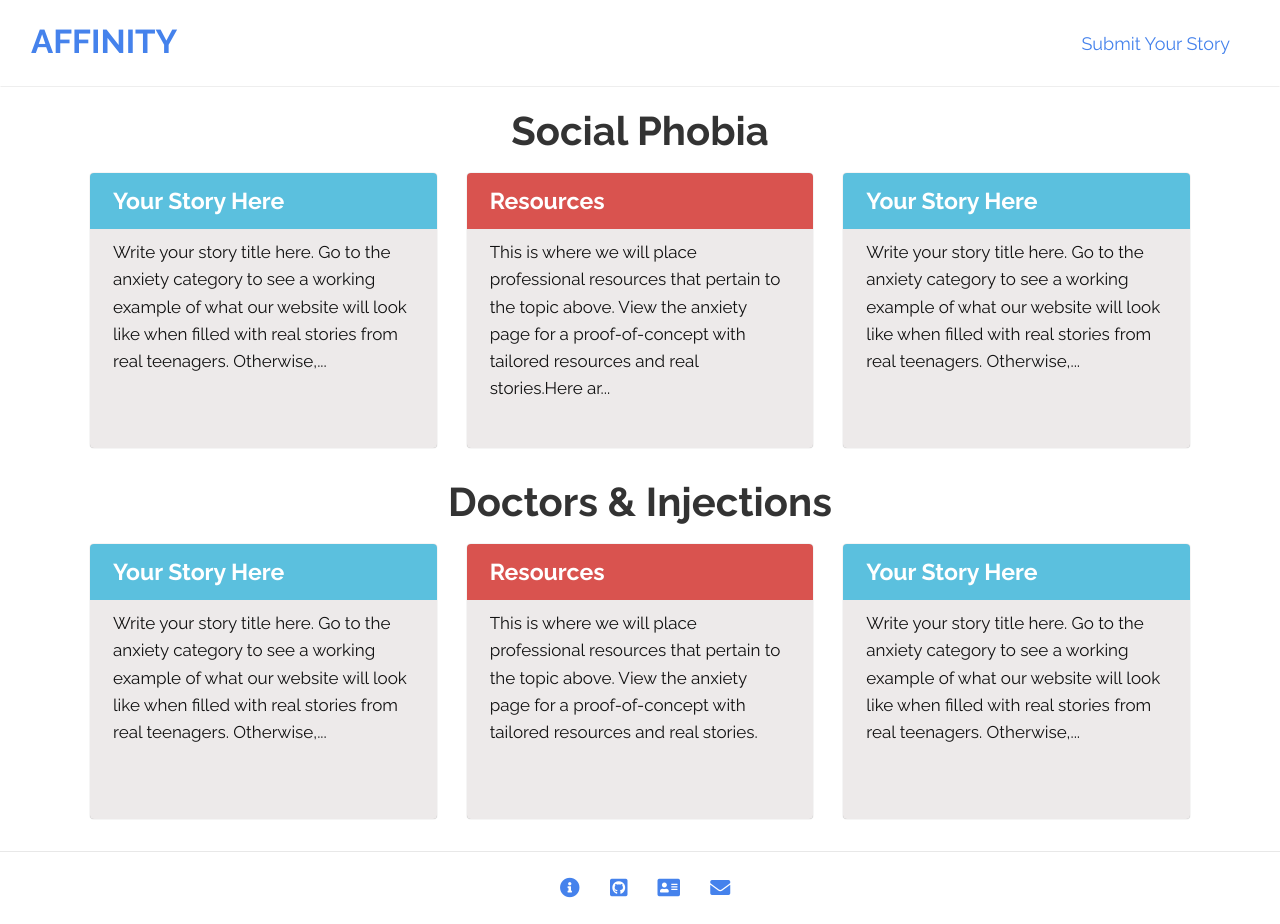
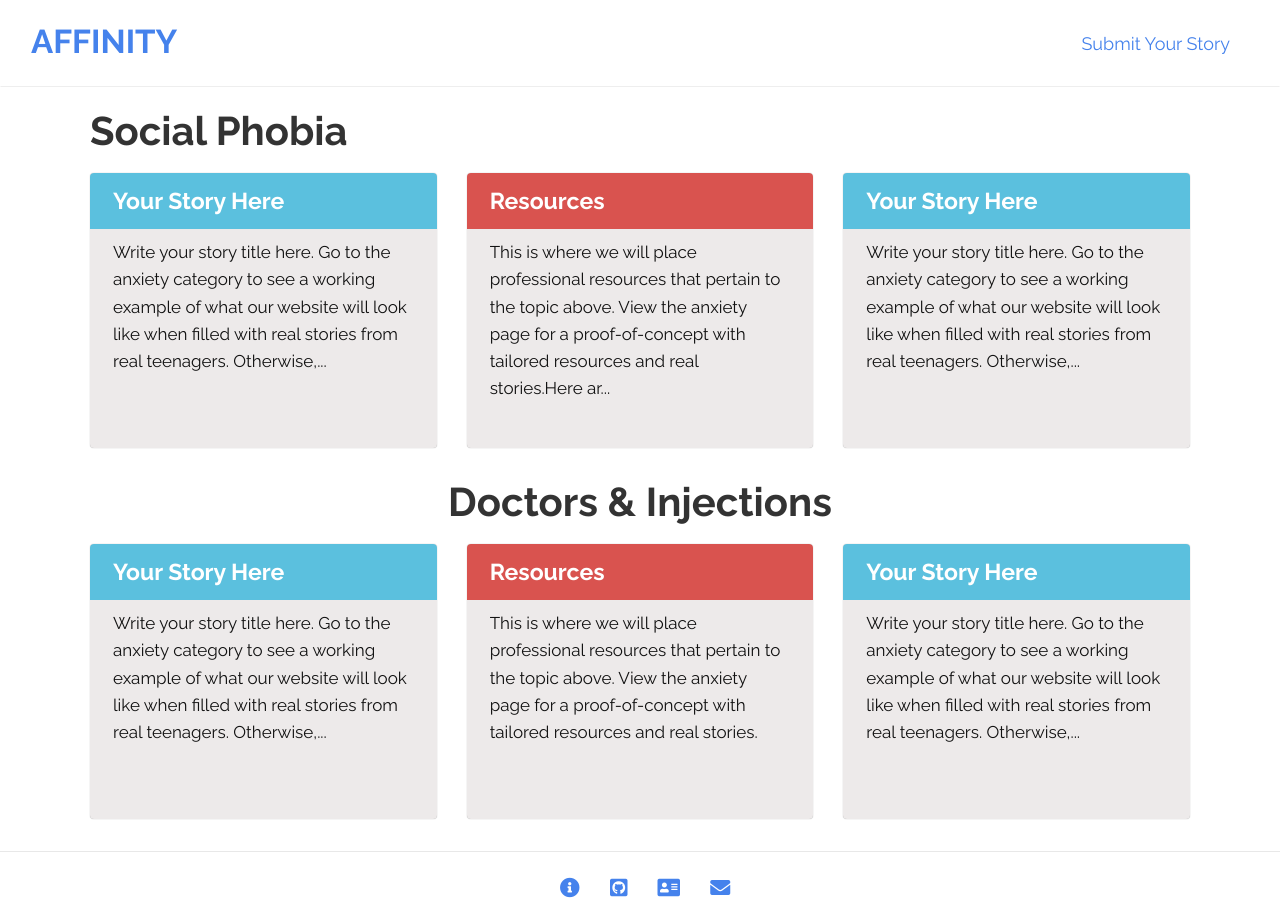
Before and after one commit to jerryzhou196/MayorsChallengeWebsite, a Jekyll site: the page built from _posts/(1) HOMEPAGE/2019-03-23-Phobias.markdown, in a window 1280 px wide. Built offline with Jekyll 4.4.1, drawn with Linux system fonts in a browser that asks for light colours; nearby versions of some CDN libraries.

Commit message:
Update 2019-03-23-Phobias.markdown

```diff
--- a/_posts/(1) HOMEPAGE/2019-03-23-Phobias.markdown
+++ b/_posts/(1) HOMEPAGE/2019-03-23-Phobias.markdown
@@ -5,7 +5,7 @@
 img: phobias.png
 category: "Homepage"
 ---
-<div class = "bigboy col-md-12" style = "font-size: 40px; text-align: center; margin-bottom: 10px; margin-top: -10px;">
+<div class = "bigboy col-md-12" style = "font-size: 40px; margin-bottom: 10px; margin-top: -10px;">
 Social Phobia <!-- stress -->
 </div>
 
```
